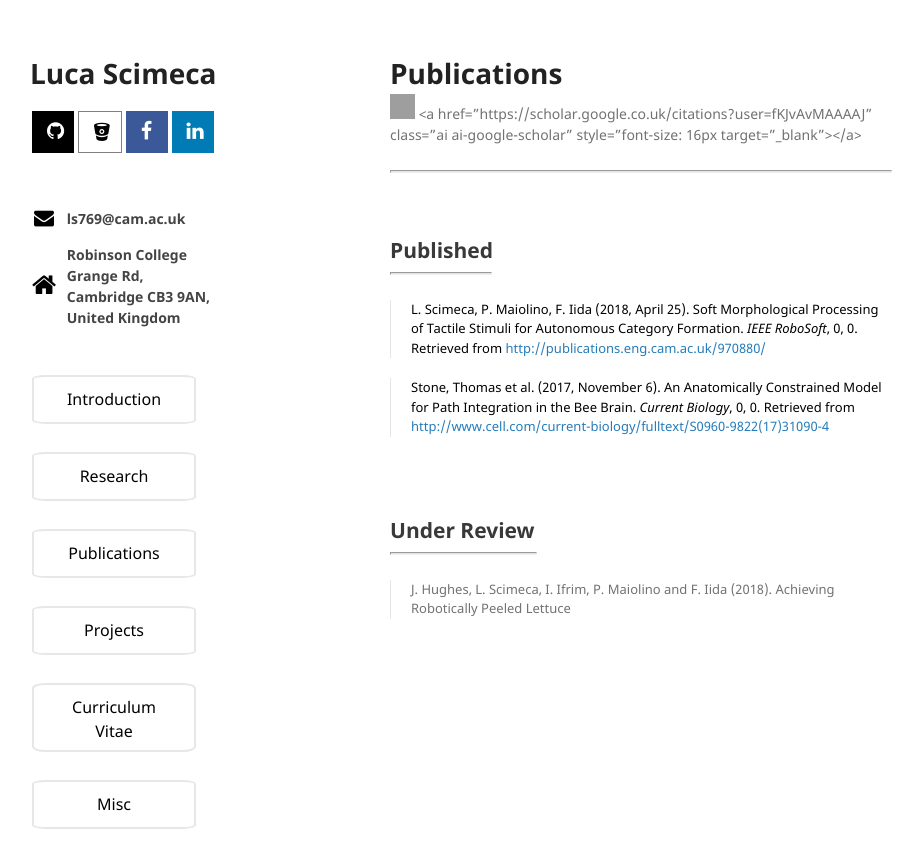
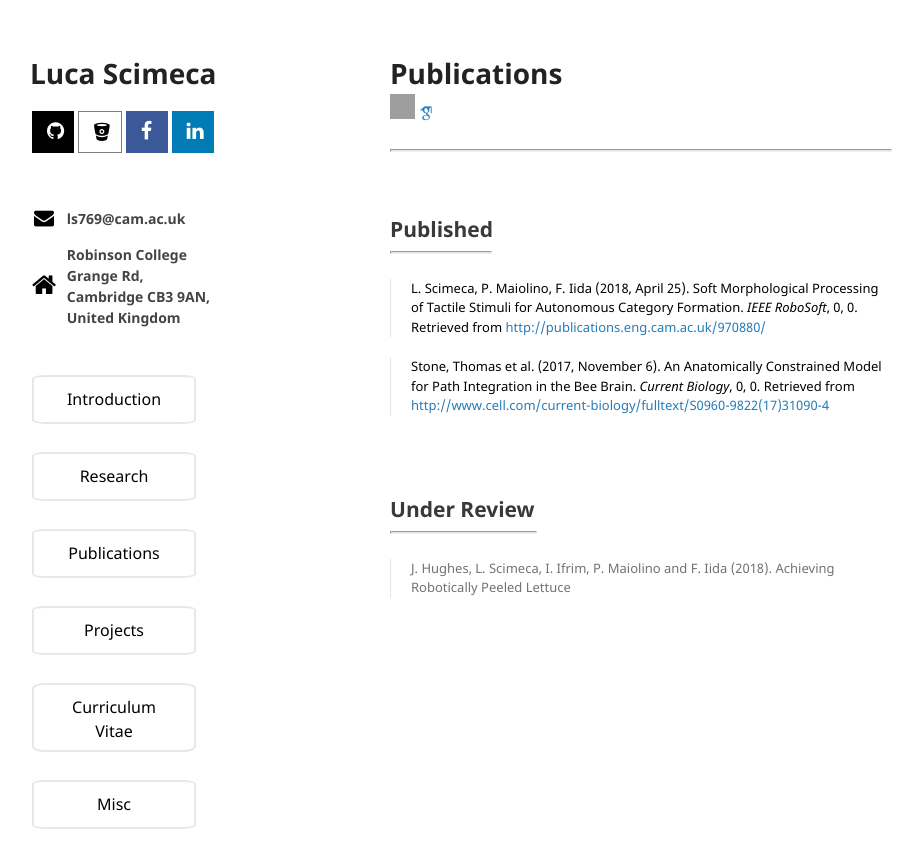
Before and after one commit to lucascimeca/lucascimeca.github.io, a Jekyll site: the page built from publications.md, in a window 1280 px wide. Shown: the top 868 px of the page, without its empty margins (180-1103 px from the left). Built offline with Jekyll 4.4.1, drawn with Linux system fonts in a browser that asks for light colours; nearby versions of some CDN libraries; some web fonts are replaced; the repository's description, which GitHub fills in, is left out; our own code applies the rules of GitHub Pages for plain Markdown files; grey boxes are pictures that could not be loaded.

Commit message:
Update publications.md

```diff
--- a/publications.md
+++ b/publications.md
@@ -4,7 +4,7 @@ layout: default
 
 # [](#Publications) Publications
 <a href="https://orcid.org/0000-0002-2821-0072" target="_blank"><img id="orcid-id-icon" src="https://orcid.org/sites/default/files/images/orcid_24x24.png" width="25" height="25"/></a>
-<a href="https://scholar.google.co.uk/citations?user=fKJvAvMAAAAJ" class="ai ai-google-scholar" style="font-size: 16px target="_blank"></a>
+<a href="https://scholar.google.co.uk/citations?user=fKJvAvMAAAAJ" class="ai ai-google-scholar" style="font-size: 16px" target="_blank"></a>
 <hr>
 
 <br/>
```
